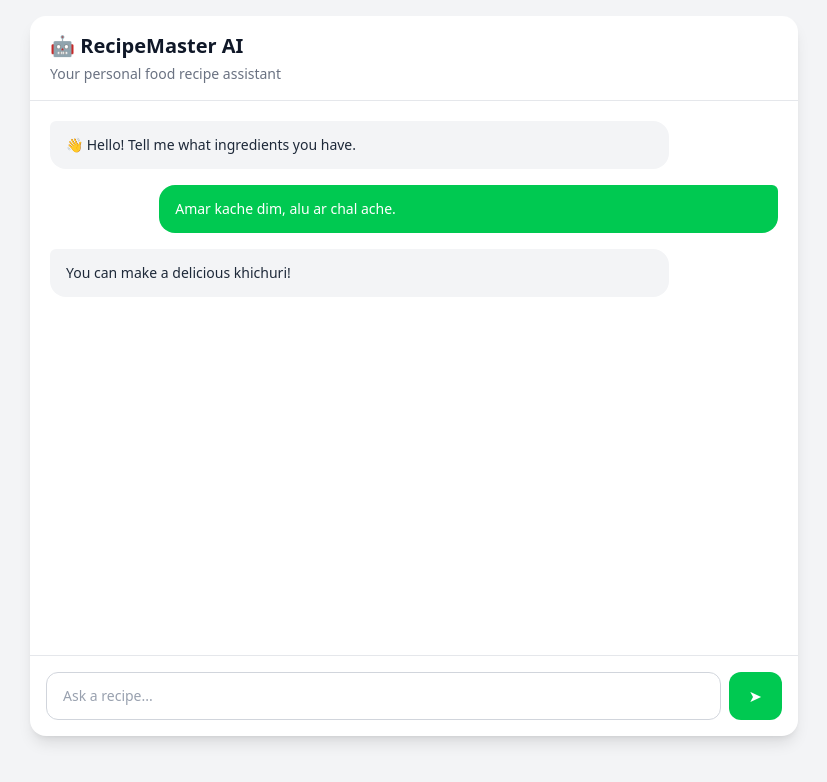
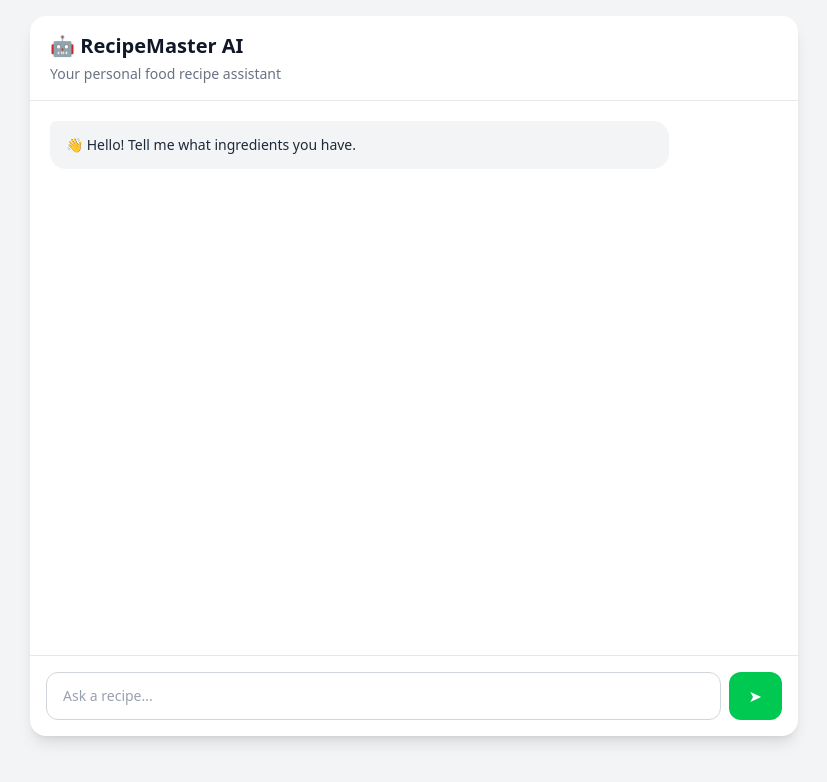
Before and after one commit to apurbochaki-lab/RecipeMaster-AI, a Next.js app: page / in a window 1280 px wide. Shown: the top 782 px of the page, without its empty margins (226-1053 px from the left). Built offline with nearby package versions, Linux system fonts and the light colour scheme.

Commit message:
Removed all static part & added dynamic intaraction message and reply by the useState Hook(input, messages)

```diff
--- a/src/app/page.jsx
+++ b/src/app/page.jsx
@@ -1,4 +1,57 @@
+"use client";
+
+import { useState } from "react";
+
 export default function Home() {
+  const [input, setInput] = useState("");
+  // console.log(input)
+
+  const [messages, setMessages] = useState([
+    {
+      id: 1,
+      role: "assistant",
+      content: "👋 Hello! Tell me what ingredients you have.",
+    },
+  ]);
+  // console.log(messages)
+
+  const handleSendMessage = () => {
+    if (!input.trim()) return;
+
+    const userMessage = {
+      id: Date.now(),
+      role: "user",
+      content: input,
+    };
+
+    setMessages((prevMessages) => [
+      ...prevMessages,
+      userMessage,
+    ]);
+
+    setInput("");
+
+    // Temporary dummy AI response
+    setTimeout(() => {
+      const aiMessage = {
+        id: Date.now() + 1,
+        role: "assistant",
+        content: "You can make a delicious recipe with those ingredients!",
+      };
+
+      setMessages((prevMessages) => [
+        ...prevMessages,
+        aiMessage,
+      ]);
+    }, 700);
+  };
+
+  const handleKeyDown = (event) => {
+    if (event.key === "Enter") {
+      handleSendMessage();
+    }
+  };
+
   return (
     <main className="min-h-screen bg-gray-100 p-4 transition-colors dark:bg-gray-950">
       <div className="mx-auto flex min-h-[90vh] max-w-3xl flex-col overflow-hidden rounded-2xl bg-white shadow-lg dark:bg-gray-900">
@@ -17,26 +70,28 @@ export default function Home() {
         {/* Chat Area */}
         <section className="flex-1 space-y-4 overflow-y-auto p-5">
 
-          {/* AI Message */}
-          <div className="max-w-[85%] rounded-2xl rounded-tl-md bg-gray-100 px-4 py-3 dark:bg-gray-800">
-            <p className="text-sm leading-6 text-gray-800 dark:text-gray-200">
-              👋 Hello! Tell me what ingredients you have.
-            </p>
-          </div>
+          {messages.map((message) => {
+            const isUser = message.role === "user";
 
-          {/* User Message */}
-          <div className="ml-auto max-w-[85%] rounded-2xl rounded-tr-md bg-green-500 px-4 py-3 text-white">
-            <p className="text-sm leading-6">
-              Amar kache dim, alu ar chal ache.
-            </p>
-          </div>
-
-          {/* AI Message */}
-          <div className="max-w-[85%] rounded-2xl rounded-tl-md bg-gray-100 px-4 py-3 dark:bg-gray-800">
-            <p className="text-sm leading-6 text-gray-800 dark:text-gray-200">
-              You can make a delicious khichuri!
-            </p>
-          </div>
+            return (
+              <div
+                key={message.id}
+                className={`max-w-[85%] rounded-2xl px-4 py-3 ${isUser
+                    ? "ml-auto rounded-tr-md bg-green-500 text-white"
+                    : "rounded-tl-md bg-gray-100 dark:bg-gray-800"
+                  }`}
+              >
+                <p
+                  className={`text-sm leading-6 ${isUser
+                      ? "text-white"
+                      : "text-gray-800 dark:text-gray-200"
+                    }`}
+                >
+                  {message.content}
+                </p>
+              </div>
+            );
+          })}
 
         </section>
 
@@ -46,12 +101,16 @@ export default function Home() {
 
             <input
               type="text"
+              value={input}
+              onChange={(event) => setInput(event.target.value)}
+              onKeyDown={handleKeyDown}
               placeholder="Ask a recipe..."
               className="min-w-0 flex-1 rounded-xl border border-gray-300 bg-white px-4 py-3 text-sm text-gray-900 outline-none placeholder:text-gray-400 focus:border-green-500 focus:ring-2 focus:ring-green-500/20 dark:border-gray-700 dark:bg-gray-800 dark:text-white dark:placeholder:text-gray-500"
             />
 
             <button
               type="button"
+              onClick={handleSendMessage}
               className="shrink-0 rounded-xl bg-green-500 px-5 py-3 text-white transition hover:bg-green-600"
             >
               ➤
```
